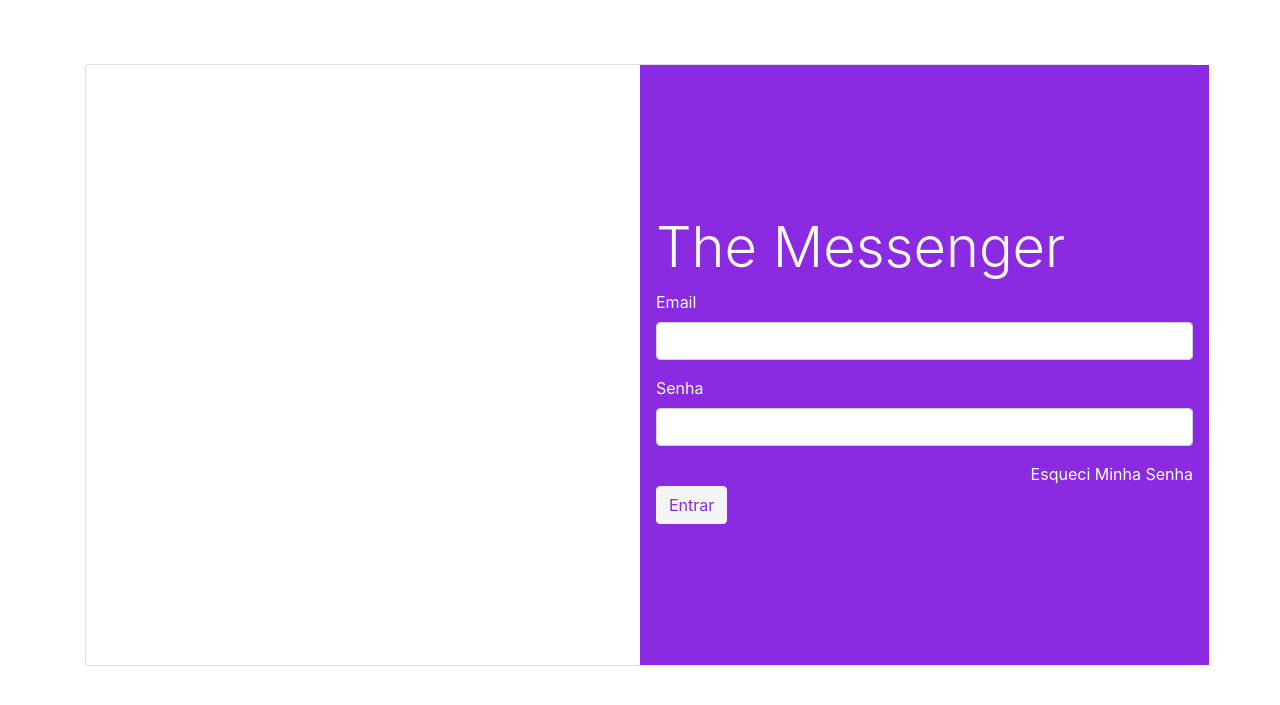
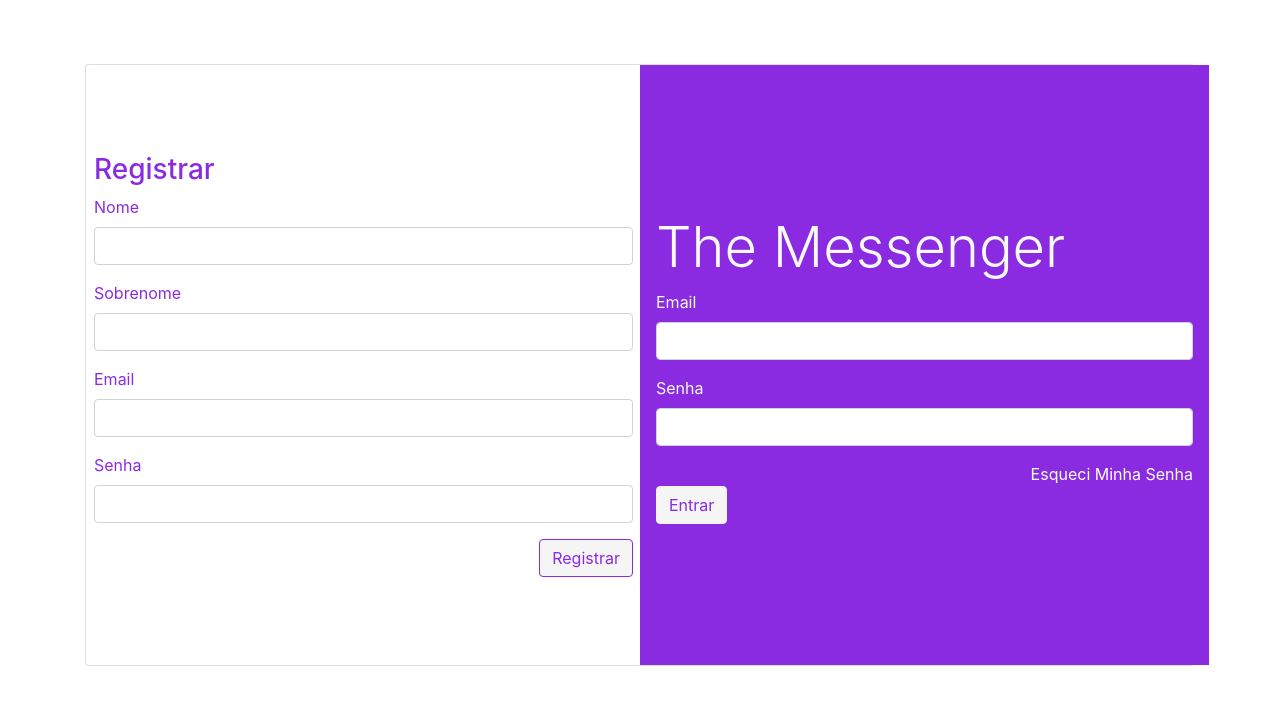
Before and after one commit to furtado3g/TheMessenger, a Django app: page / in a window 1280 px wide. Shown: the top 705 px of the page. Run offline with Django 3.2, Linux system fonts and the light colour scheme; some libraries are stand-ins or nearby versions.

Commit message:
finished login and register form

```diff
--- a/theMessenger/messenger/static/login/css/main.css
+++ b/theMessenger/messenger/static/login/css/main.css
@@ -37,3 +37,17 @@ body{
     background-color: purple;
     border-color: purple;
 }
+.text-purple{
+    color: blueviolet;
+}
+
+.btn-purple{
+    color: blueviolet;
+    background-color:whitesmoke;
+    border-color: blueviolet;
+}
+.btn-purple:hover{
+    color: whitesmoke       ;
+    background-color:blueviolet;
+    border-color: blueviolet;
+}
--- a/theMessenger/messenger/templates/login/login.html
+++ b/theMessenger/messenger/templates/login/login.html
@@ -5,7 +5,10 @@
         <div class="col-md-12">
             <div class="card">
                 <div class="row">
-                        <div class="col-md-6"></div>
+                        <div class="col-md-6">
+                        {% block registerForm %}
+                        {% endblock registerForm %}
+                        </div>
                         <div class="col-md-6 bg-dark text-light p-3">
                             <div class="row">
                                 <div class="col-md-12">
--- /dev/null
+++ b/theMessenger/messenger/templates/login/register.html
@@ -0,0 +1,54 @@
+{% extends 'login/login.html' %}
+{% block registerForm %}
+<div class="row">
+    <div class="col-md-12 mx-2">
+        <form action="/register" method="post">
+            {% csrf_token %}
+            <div class="row">
+                <div class="col-md-12">
+                    <h3 class="text-purple">
+                        Registrar
+                    </h3>
+                </div>
+            </div>
+            <div class="row">
+                <div class="col-md-12">
+                    <div class="form-group">
+                        <label for="" class="text-purple">Nome</label>
+                        <input type="text" class="form-control">
+                    </div>
+                </div>
+            </div>
+            <div class="row">
+                <div class="col-md-12">
+                    <div class="form-group">
+                        <label for="" class="text-purple">Sobrenome </label>
+                        <input type="text" class="form-control">
+                    </div>
+                </div>
+            </div>
+            <div class="row">
+                <div class="col-md-12">
+                    <div class="form-group">
+                        <label for="" class="text-purple">Email</label>
+                        <input type="text" class="form-control">
+                    </div>
+                </div>
+            </div>
+            <div class="row">
+                <div class="col-md-12">
+                    <div class="form-group">
+                        <label for="" class="text-purple">Senha</label>
+                        <input type="password" class="form-control">
+                    </div>
+                </div>
+            </div>
+            <div class="row">
+                <div class="col-md-12 text-right">
+                    <button class="btn btn-purple">Registrar</button>
+                </div>
+            </div>
+        </form>
+    </div>
+</div>
+{% endblock registerForm %}
--- a/theMessenger/messenger/views.py
+++ b/theMessenger/messenger/views.py
@@ -7,7 +7,7 @@ from django.contrib.auth import login as authLogin,authenticate,logout
 #
 def loginHome(request):
     if request.method == "GET" :
-        return render(request,'login/login.html')
+        return render(request,'login/register.html')
     elif request.method == "POST":
         user = authenticate(username=request.POST['login'],password=request.POST['senha'])
         if user is not None :
@@ -16,7 +16,7 @@ def loginHome(request):
             context = {
                 "logado" : logado
             }
-            return render(request,'login/login.html',context)
+            return render(request,'login/register.html',context)
         else:
             logado  = True
             message = "Usuario ou Senha incorretos"
@@ -24,7 +24,7 @@ def loginHome(request):
                 "logado" : logado,
                 "message" : message
             }
-            return render(request,'login/login.html',context)
+            return render(request,'login/register.html',context)
 
 def logoutView (request):
     logout(request)
```
Also changed, not shown: theMessenger/theMessenger/settings.py (+6 -2 lines), theMessenger/messenger/migrations/0001_initial.py (added).
